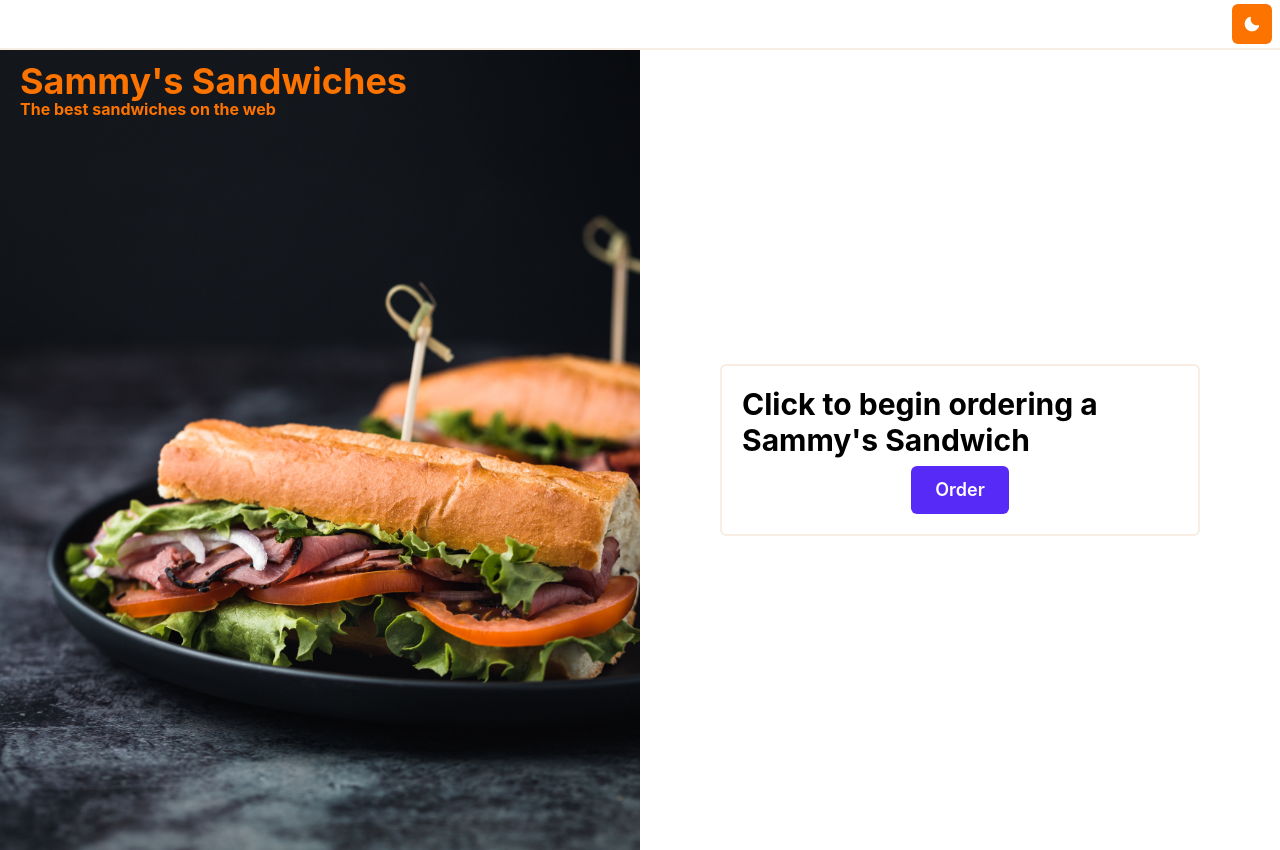
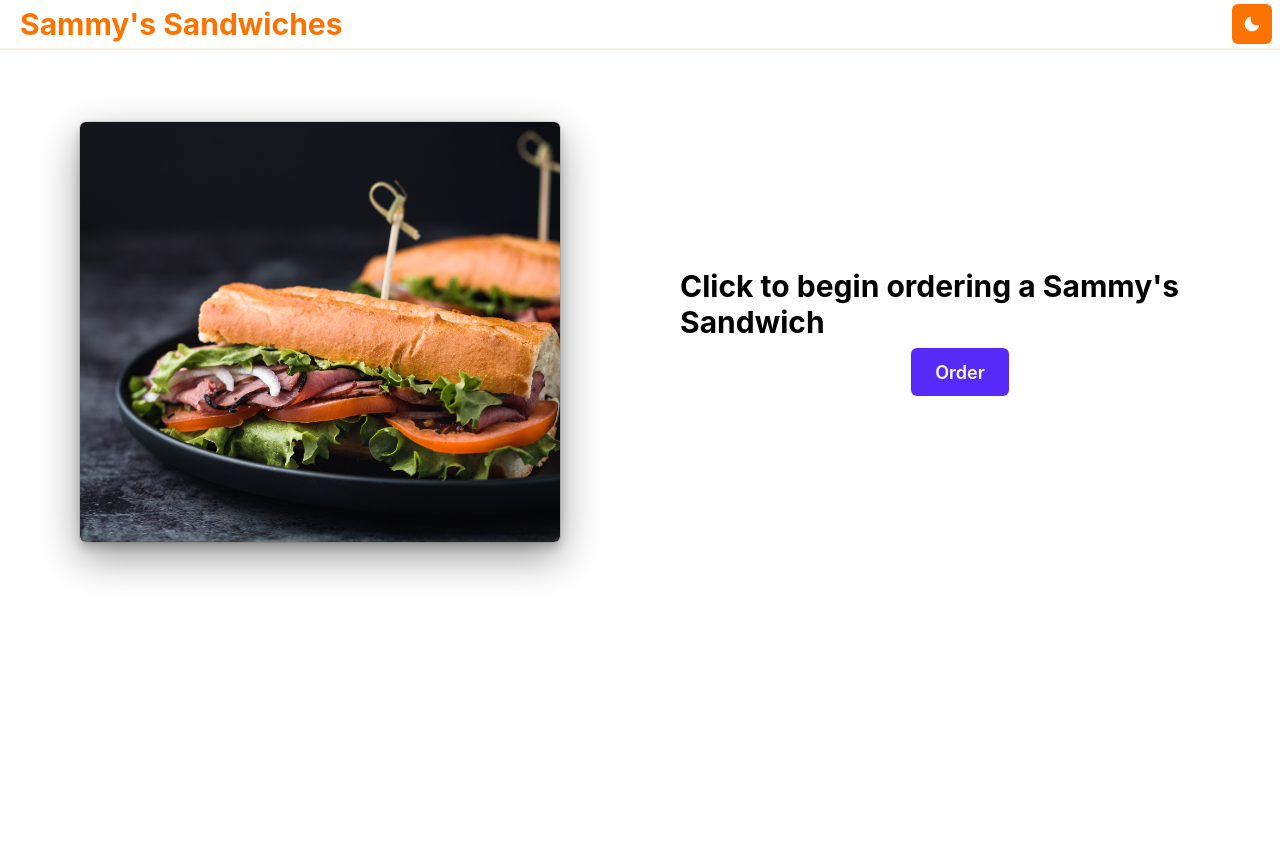
Before and after one commit to sambencivengo/rails-sandwich-shop, a Next.js app in the folder client/: page / in a window 1280 px wide. After the commit the page ends 800 px from the top, so only its background shows below. Built offline with nearby package versions, Linux system fonts and the light colour scheme; no server answers.

Commit message:
more splash page styling

```diff
--- a/client/components/layout/Header.tsx
+++ b/client/components/layout/Header.tsx
@@ -7,6 +7,7 @@ import {
 	useColorMode,
 	Center,
 	useColorModeValue,
+	Heading,
 } from '@chakra-ui/react';
 
 import React from 'react';
@@ -27,7 +28,12 @@ export const Header: React.FC<HeaderProps> = ({}) => {
 				`2px solid ${colors.darkPurple}`
 			)}
 		>
-			<Box></Box>
+			<Center>
+				<Heading ml={5} size="lg" color={colors.orange}>
+					{"Sammy's Sandwiches"}
+				</Heading>
+			</Center>
+
 			<Center pr={2}>
 				<IconButton
 					variant={useColorModeValue('cta', 'solid')}
--- a/client/pages/index.tsx
+++ b/client/pages/index.tsx
@@ -39,38 +39,18 @@ export default function Home() {
 				direction={['column', 'column', 'row']}
 				justifyContent={'space-between'}
 			>
-				<Box>
+				<Center p={5} w={isMobile ? '100vw' : '50vw'}>
 					<Image
+						rounded={'md'}
+						h={'80%'}
 						fit="cover"
-						w={isMobile ? '100vw' : '50vw'}
 						alt="sandwich"
 						src="2sandiwches.jpg"
+						boxShadow="dark-lg"
 					/>
-					<Heading
-						color={colors.orange}
-						size={['md', 'xl', 'xl']}
-						position={'absolute'}
-						left="20px"
-						top="60px"
-					>
-						{"Sammy's Sandwiches"}
-					</Heading>
-					<Heading
-						color={colors.orange}
-						size={'sm'}
-						position={'absolute'}
-						left="20px"
-						top="100px"
-					>
-						{'The best sandwiches on the web'}
-					</Heading>
-				</Box>
-				<Center px={20} w="50%">
-					<VStack
-						p={5}
-						border={`2px solid ${colors.whitish}`}
-						rounded="md"
-					>
+				</Center>
+				<Center p={5} w={isMobile ? '100vw' : '50vw'}>
+					<VStack p={5} rounded="md">
 						<Heading size={['lg']} color={colors.black}>
 							{"Click to begin ordering a Sammy's Sandwich"}
 						</Heading>
```
Also changed, not shown: client/public/2sandiwches.jpg.
